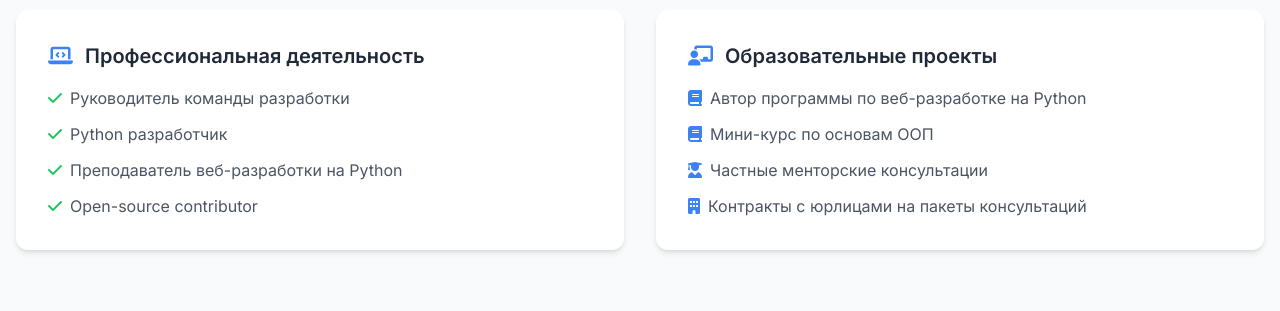
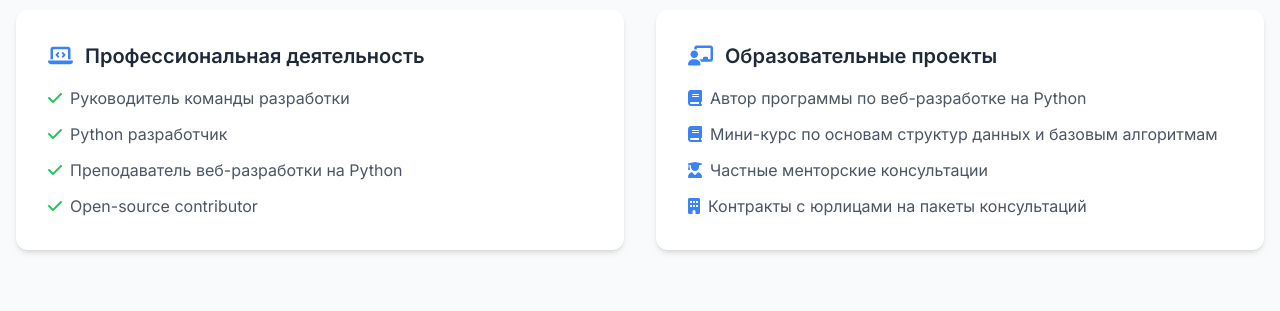
Before and after one commit to mahenzon/mahenzon, a plain HTML site: page index.html in a window 1280 px wide. Shown: the part 458-769 px from the top of the page. Drawn offline with nearby package versions, Linux system fonts and the light colour scheme; a script that the page names is missing.

Commit message:
update line oop -> algos
not announced yet lol

```diff
--- a/index.html
+++ b/index.html
@@ -144,7 +144,7 @@
             </li>
             <li class="flex items-start">
               <i class="fas fa-book text-blue-500 mt-1 mr-2"></i>
-              Мини-курс по основам ООП
+              Мини-курс по основам структур данных и базовым алгоритмам
             </li>
             <li class="flex items-start">
               <i class="fas fa-user-graduate text-blue-500 mt-1 mr-2"></i>
```
